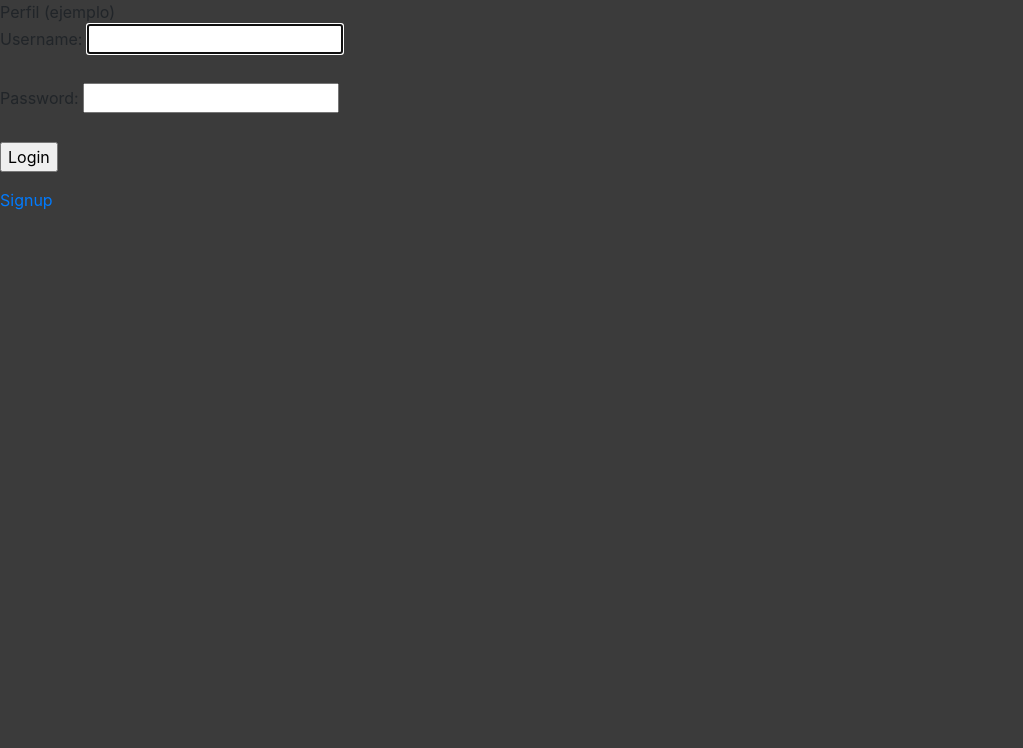
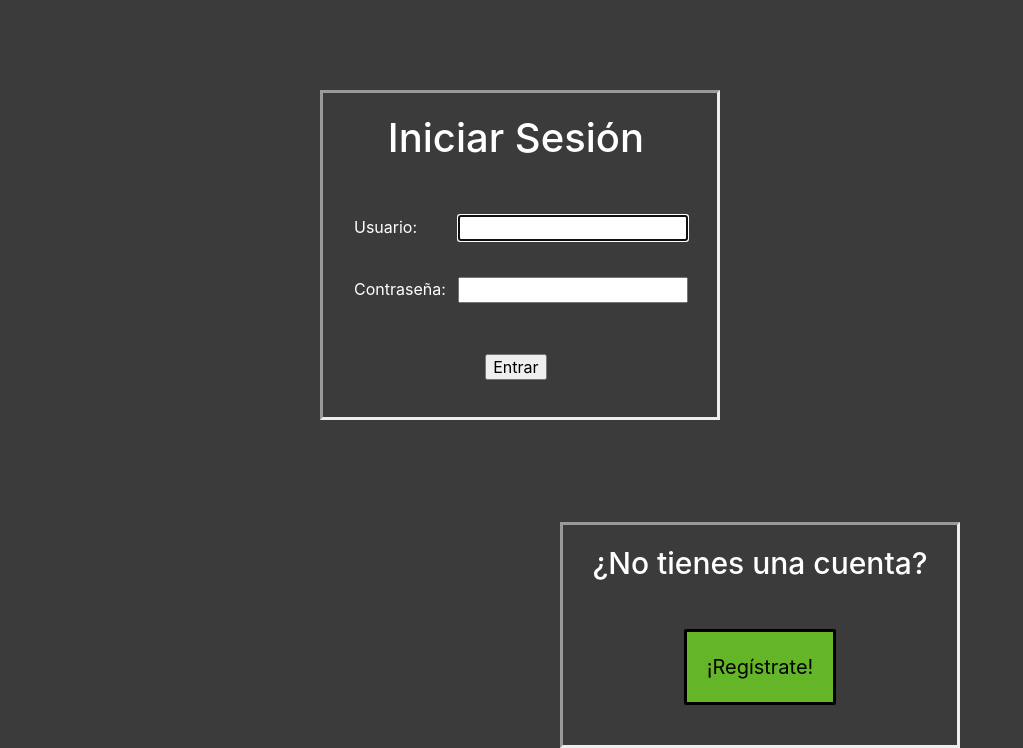
Before and after one commit to DCC-CC4401/2021-1-Grupo-5, a Django app: page /userlogin/ in a window 1280 px wide. Shown: the part 126-874 px from the top of the page, without its empty margins (0-1023 px from the left). Before the commit the page ends 336 px from the top, so only its background shows below. Run offline with Django 3.2, Linux system fonts and the light colour scheme; some libraries are stand-ins or nearby versions.

Commit message:
css en login

```diff
--- a/GamerMatch/static/css/login.css
+++ /dev/null
@@ -1,3 +0,0 @@
-.loginclass{
-    background-color: burlywood;
-}
--- /dev/null
+++ b/GamerMatch/static/css/userlogin.css
@@ -0,0 +1,72 @@
+.left-div{
+    margin-top: 7%;
+    margin-left: 25%;
+    width: 400px;
+    float: left;
+    border-style: solid;
+    padding: 20px;
+    border: inset;
+}
+
+.right-div{
+    margin-top: 8%;
+    margin-right: 25%;
+    text-align: center;
+    width: 400px;
+    float: right;
+    border-style: solid;
+    padding: 20px;
+    border: inset;
+}
+
+.form-label{
+    color: white;
+    padding: 10px;
+}
+
+.login-button{
+    display: block;
+    margin: 0 auto;
+}
+
+.form-input{
+    width: 230px;
+}
+
+.login-message-cell{
+    text-align: center;
+    padding-bottom: 30px;
+}
+
+.login-button-cell{
+    text-align: center;
+    padding-top: 30px;
+}
+
+.login-message{
+    color:white;
+    font-size: 40;
+}
+
+.register-message{
+    color:white;
+    font-size: 30;
+}
+
+.register-message-cell{
+    text-align: center;
+    padding-bottom: 40px;
+}
+
+.form-input-cell{
+    padding-top: 15px;
+}
+
+.table{
+    text-align: center;
+}
+
+.big-button{
+    margin-top: 40px;
+    margin-bottom: 20px;
+}
--- a/GamerMatch/templates/userlogin.html
+++ b/GamerMatch/templates/userlogin.html
@@ -3,30 +3,47 @@
 {% load static %}
 
 {% block style %}
-<link rel="stylesheet" type="text/css" href="{% static 'css/login.css' %}"/>
+<link rel="stylesheet" type="text/css" href="{% static 'css/userlogin.css' %}"/>
 {% endblock %}
 
 {% block title %} LOGIN {% endblock %}
 
-{% block navbarButton %}
-    <div>Perfil (ejemplo)</div>
+
+{% block content %}
+<div class=left-div>
+<form action="" method="post" novalidate>
+    {% csrf_token %}
+    <table >
+        <tr>
+            <td class='login-message-cell' colspan='2'>
+                <h1 class='login-message'> Iniciar Sesión </h1>
+            </td>
+        </tr>
+        <tr>
+            <td>
+    <label class='form-label' for="id_username">Usuario:</label>
+            </td>
+            <td class='form-input-cell'>
+    <input class='form-input' type="text" name="username" autofocus autocapitalize="none" autocomplete="username" maxlength="150" required id="id_username">  <br><br>
+            </td>
+            </tr>
+        <tr>
+            <td>
+    <label class='form-label' for="id_password">Contraseña:</label>
+        </td>
+        <td class='form-input-cell'>
+    <input class='form-input' type="password" name="password" autocomplete="current-password" required id="id_password">  <br><br>
+</td>
+</tr>
+<tr><td class='login-button-cell' colspan='2'>
+    <input class='login-button' type="submit", value="Entrar">
+</td></tr>
+</table>
+</form>
+</div>
+<div class='right-div'>
+    <h2 class='register-message'>¿No tienes una cuenta?</h2>
+    <button type="button" class="login big-button" onclick="location.href='signup/'">¡Regístrate!</button>
+</div>
 
 {% endblock %}
-
-{% block content %}
-
-<form action="" method="post" novalidate>
-    {% csrf_token %}
-    {% if form.non_field_errors %}
-        {% for error in form.non_field_errors %}
-            <p class="er">{{error}}</p>
-        {% endfor %}
-    {% endif %}
-    {% for fm in form %}
-        {{fm.label_tag}} {{fm}} {{fm.errors|striptags}} <br><br>
-    {% endfor %}
-    <input type="submit", value="Login">
-</form>
-    <a href="{% url 'signup' %}">Signup</a>
-
-{% endblock %}
```
